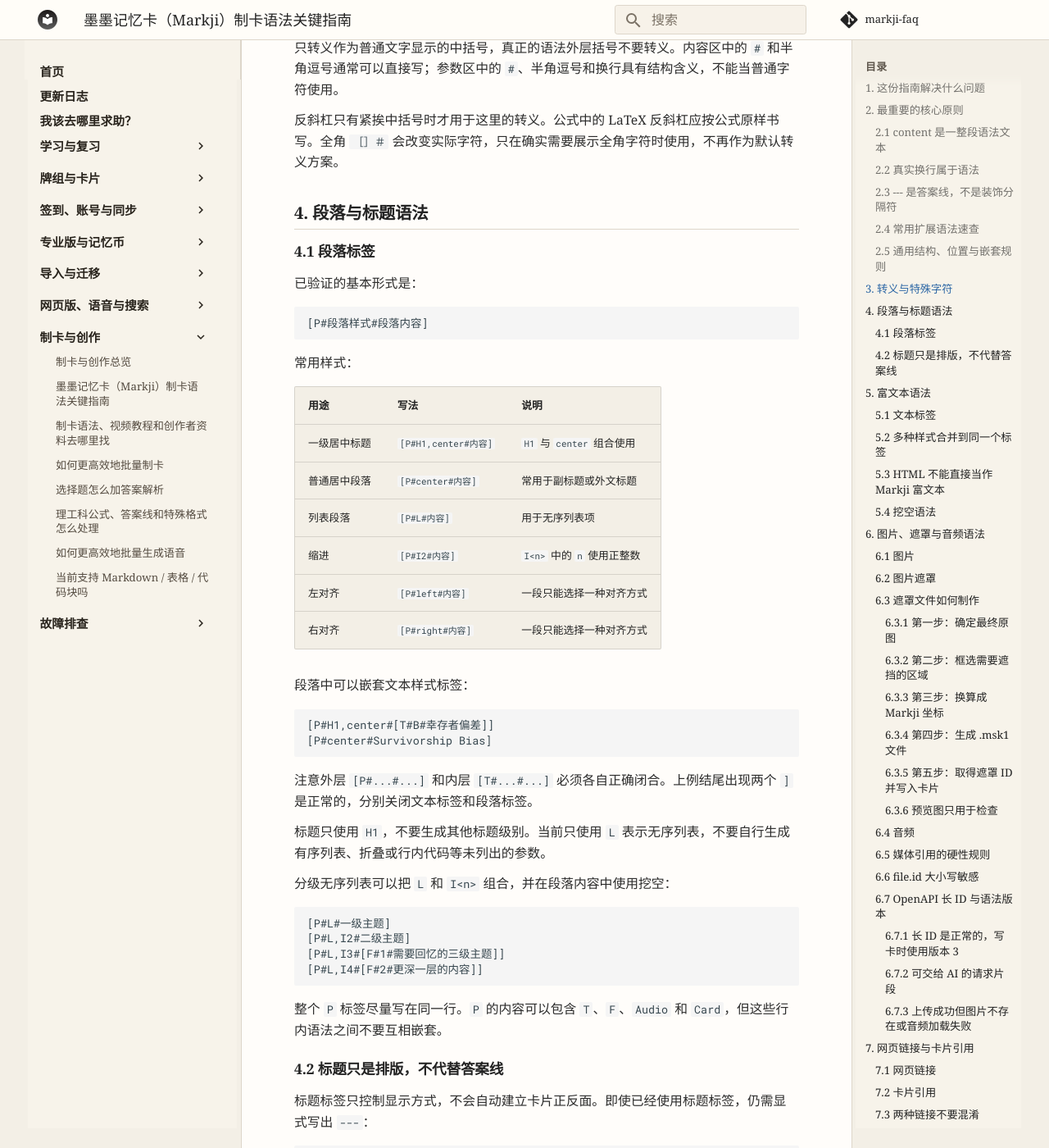
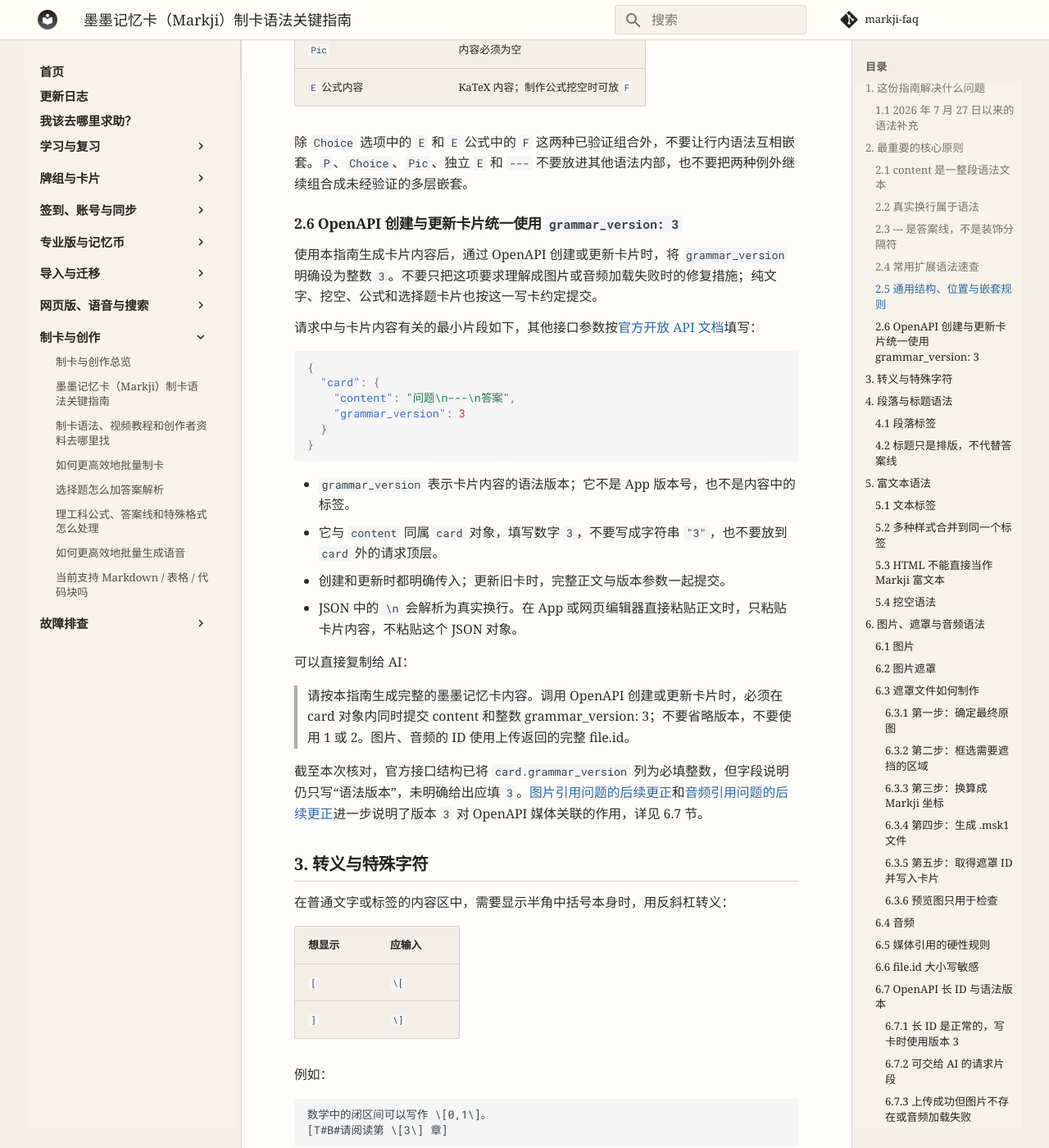
Before and after one commit to tutuji333/markji-faq, an MkDocs documentation site: the page built from docs/questions/content/card-syntax-guide.md, in a window 1280 px wide and 1400 px high, scrolled down 3789 px. Shown: the whole window at 82% size. Built offline with MkDocs 1.6.1 and Material for MkDocs 9.7.7, drawn with Linux system fonts in a browser that asks for light colours; comment, search, counter and statistics services are not loaded; some of the changed text lies outside the part shown.

Commit message:
Emphasize grammar version 3 and recent syntax additions

````diff
--- a/docs/questions/content/card-syntax-guide.md
+++ b/docs/questions/content/card-syntax-guide.md
@@ -1,6 +1,8 @@
 # 墨墨记忆卡（Markji）制卡语法关键指南
 
-更新时间：2026-10-10
+更新时间：2026-11-12
+
+> **OpenAPI 制卡必读：按本指南创建或更新卡片时，`grammar_version` 请使用整数 `3`。** 它位于请求的 `card` 对象内，与 `content` 同级，即 `{"card":{"content":"完整卡片内容","grammar_version":3}}`。这是本指南的通用写卡要求，不只适用于图片卡；不要沿用旧示例中的 `1`、`2`，也不要漏传。详细说明见 2.6 节。
 
 ## 1. 这份指南解决什么问题
 
@@ -11,6 +13,20 @@
 本文主要讲卡片内容怎么写，并补充 OpenAPI 写入媒体引用时必须配套的语法版本参数，不展开登录、上传或批量写回流程。没有在本文出现的标签，不应让 AI 自行猜测或编造。
 
 通过 OpenAPI 创建或更新含媒体引用的卡片时，请同时提交完整的 `card.content` 和整数 `card.grammar_version: 3`。上传得到的长 `file.id` 应原样写进 `ID/...`；仅上传成功还不代表卡片已正确关联媒体。请求片段和排查方法见 6.7 节。
+
+### 1.1 2026 年 7 月 27 日以来的语法补充
+
+以 2026 年 7 月 27 日为本次补充范围的起点，截至 2026 年 11 月 12 日，本文已收录以下经论坛真实样本确认的新能力。这里汇总的是已确认的补充，不是全部版本发布记录，也不表示这些能力都在 7 月 27 日当天上线。
+
+| 能力 | 当前写法与位置 | 本文详解 |
+| --- | --- | --- |
+| 行内公式 | 普通文字中使用 `[E##LaTeX]`，前后可以继续写文字 | 8.2 节 |
+| 公式选择题 | `Choice` 的选项中可以使用 `[E##LaTeX]` | 9.3 节 |
+| 公式挖空 | 在 `E` 内放 `F`，例如 `[E##x=[F#1#2]]` | 8.4 节 |
+
+上述能力的[论坛样本](https://markji.discourse.group/t/topic/812/11)补充了官方制卡指南中的旧嵌套限制。阅读旧文档时，不要再把“选择题不能放公式”当作当前规则。
+
+此外，**`grammar_version: 3` 是写卡请求参数，不是新增标签**。使用本指南语法通过 OpenAPI 写卡时，应明确指定版本 `3`；长媒体 ID 的配套要求和请求片段见 6.7 节。
 
 ## 2. 最重要的核心原则
 
@@ -123,6 +139,32 @@ Markji 语法通常使用下面的结构：
 | `E` 公式内容 | KaTeX 内容；制作公式挖空时可放 `F` |
 
 除 `Choice` 选项中的 `E` 和 `E` 公式中的 `F` 这两种已验证组合外，不要让行内语法互相嵌套。`P`、`Choice`、`Pic`、独立 `E` 和 `---` 不要放进其他语法内部，也不要把两种例外继续组合成未经验证的多层嵌套。
+
+### 2.6 OpenAPI 创建与更新卡片统一使用 `grammar_version: 3`
+
+使用本指南生成卡片内容后，通过 OpenAPI 创建或更新卡片时，将 `grammar_version` 明确设为整数 `3`。不要只把这项要求理解成图片或音频加载失败时的修复措施；纯文字、挖空、公式和选择题卡片也按这一写卡约定提交。
+
+请求中与卡片内容有关的最小片段如下，其他接口参数按[官方开放 API 文档](https://open.maimemo.com/#/)填写：
+
+```json
+{
+  "card": {
+    "content": "问题\n---\n答案",
+    "grammar_version": 3
+  }
+}
+```
+
+- `grammar_version` 表示卡片内容的语法版本；它不是 App 版本号，也不是内容中的标签。
+- 它与 `content` 同属 `card` 对象，填写数字 `3`，不要写成字符串 `"3"`，也不要放到 `card` 外的请求顶层。
+- 创建和更新时都明确传入；更新旧卡时，完整正文与版本参数一起提交。
+- JSON 中的 `\n` 会解析为真实换行。在 App 或网页编辑器直接粘贴正文时，只粘贴卡片内容，不粘贴这个 JSON 对象。
+
+可以直接复制给 AI：
+
+> 请按本指南生成完整的墨墨记忆卡内容。调用 OpenAPI 创建或更新卡片时，必须在 card 对象内同时提交 content 和整数 grammar_version: 3；不要省略版本，不要使用 1 或 2。图片、音频的 ID 使用上传返回的完整 file.id。
+
+截至本次核对，官方接口结构已将 `card.grammar_version` 列为必填整数，但字段说明仍只写“语法版本”，未明确给出应填 `3`。[图片引用问题的后续更正](https://markji.discourse.group/t/topic/1136/3)和[音频引用问题的后续更正](https://markji.discourse.group/t/topic/1131/5)进一步说明了版本 `3` 对 OpenAPI 媒体关联的作用，详见 6.7 节。
 
 ## 3. 转义与特殊字符
 
@@ -1174,6 +1216,7 @@ a^2+b^2&=c^2
 每张卡在交付或写回前至少检查以下项目：
 
 - [ ] 内容是一整段完整的 Markji 语法文本，没有只生成局部片段。
+- [ ] 通过 OpenAPI 创建或更新卡片时，已在 `card` 对象内同时提交完整 `content` 和整数 `grammar_version: 3`，没有漏传、放错层级或沿用版本 `1` / `2`。
 - [ ] 使用的是真实换行，不是普通字符 `\n`。
 - [ ] `---` 的数量和位置符合预期，且每条答案线独占一行。
 - [ ] 位于卡片末尾的 `---` 后仍保留真实换行。
````
Also changed, not shown: docs/changelog.md (+7 -0 lines).
